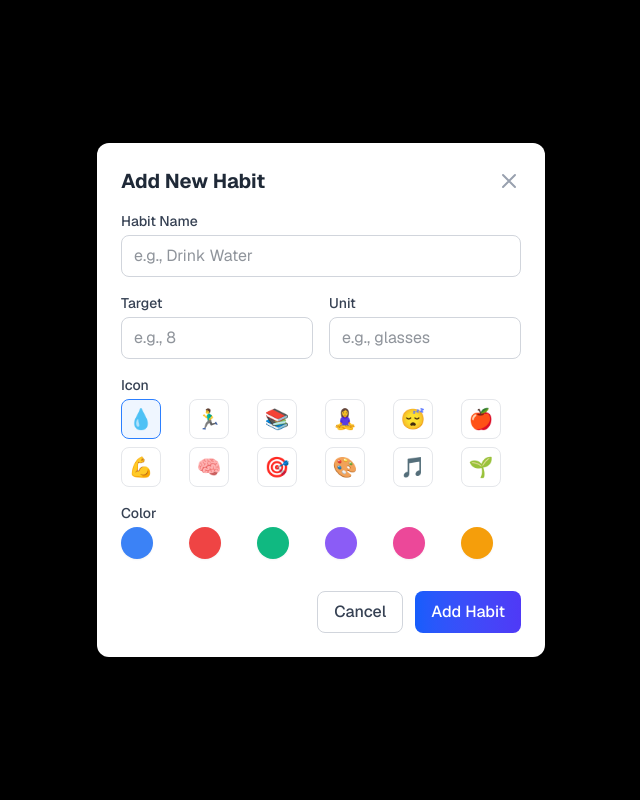
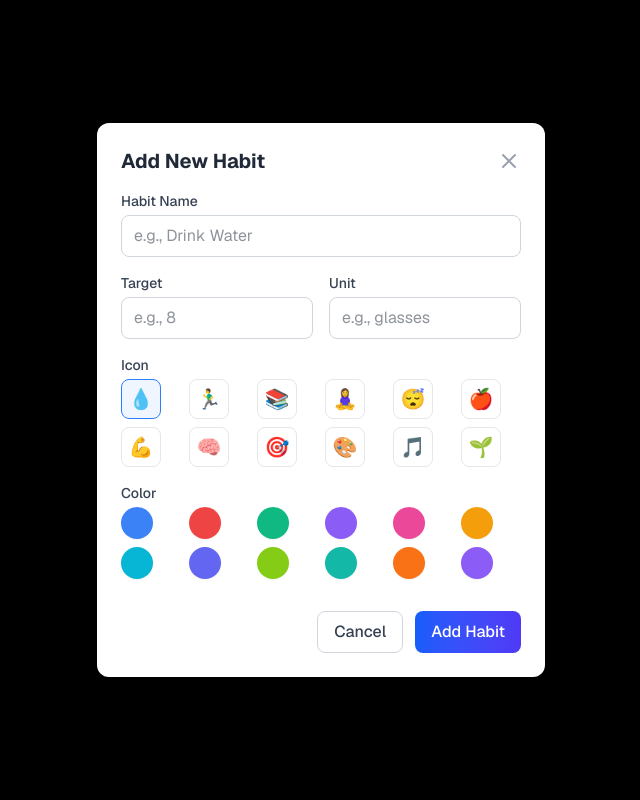
Before and after one commit to Sathvikcoderr02/HabitTracker, a Next.js app: page / in a window 1280 px wide. Both pictures are taken after a click on the button "Add New Habit". Shown: the top 800 px of the page, without its empty margins (319-959 px from the left). Built offline with nearby package versions, Linux system fonts and the light colour scheme.

Commit message:
Add more color options to habit creation modal

```diff
--- a/HabitTracker.tsx
+++ b/HabitTracker.tsx
@@ -313,7 +313,20 @@
           <div>
             <label className="block text-sm font-medium text-gray-700 mb-1">Color</label>
             <div className="grid grid-cols-6 gap-2">
-              {['#3B82F6', '#EF4444', '#10B981', '#8B5CF6', '#EC4899', '#F59E0B'].map((color) => (
+              {[
+                '#3B82F6', // Blue
+                '#EF4444', // Red
+                '#10B981', // Green
+                '#8B5CF6', // Purple
+                '#EC4899', // Pink
+                '#F59E0B', // Amber
+                '#06B6D4', // Cyan
+                '#6366F1', // Indigo
+                '#84CC16', // Lime
+                '#14B8A6', // Teal
+                '#F97316', // Orange
+                '#8B5CF6'  // Violet
+              ].map((color) => (
                 <motion.button
                   key={color}
                   type="button"
@@ -902,7 +915,6 @@
                     border: '1px solid #f3f4f6',
                     boxShadow: '0 1px 2px 0 rgba(0, 0, 0, 0.05)'
                   }}
-                  formatter={(value: number) => [`${value}%`, 'Completion Rate']}
                 />
                 <Legend />
                 <Bar
```
